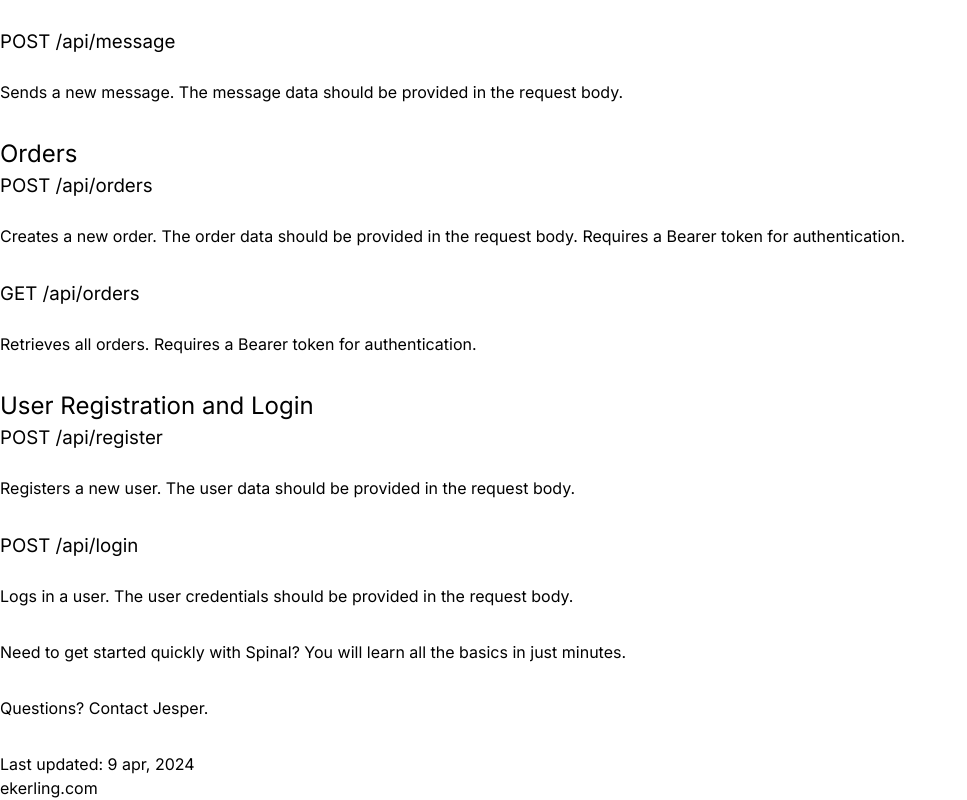
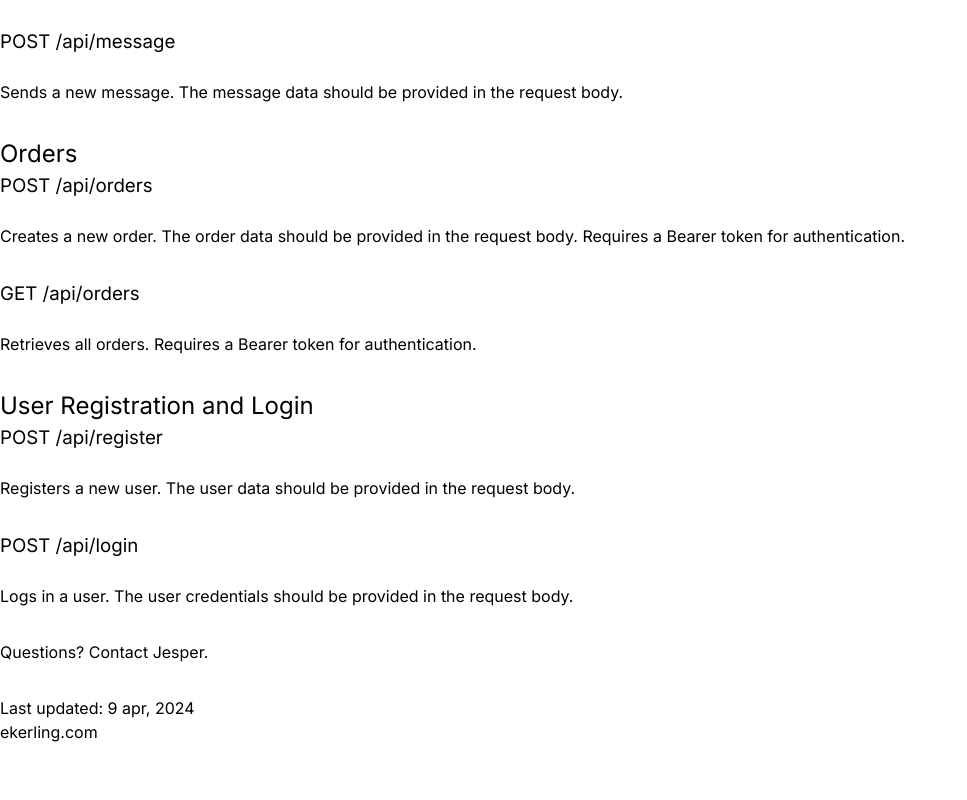
Before and after one commit to jesperekerling/ecommerce-api, a website: page dist/index.html in a window 1280 px wide. Shown: the part 2833-3633 px from the top of the page, without its empty margins (0-967 px from the left). After the commit the page ends 3577 px from the top, so only its background shows below. Drawn offline with Linux system fonts and the light colour scheme.

Commit message:
<p> Deleted

```diff
--- a/dist/index.html
+++ b/dist/index.html
@@ -215,16 +215,8 @@
           <h3 id="login">POST /api/login</h3>
           <p>Logs in a user. The user credentials should be provided in the request body.</p>
 
-
-
-
-
-
         </header>
 
-        <p class="mt-2 text-xl text-slate-600">
-          Need to get started quickly with Spinal? You will learn all the basics in just minutes.
-        </p>
 
 
         <p class="text-slate-900">
```
